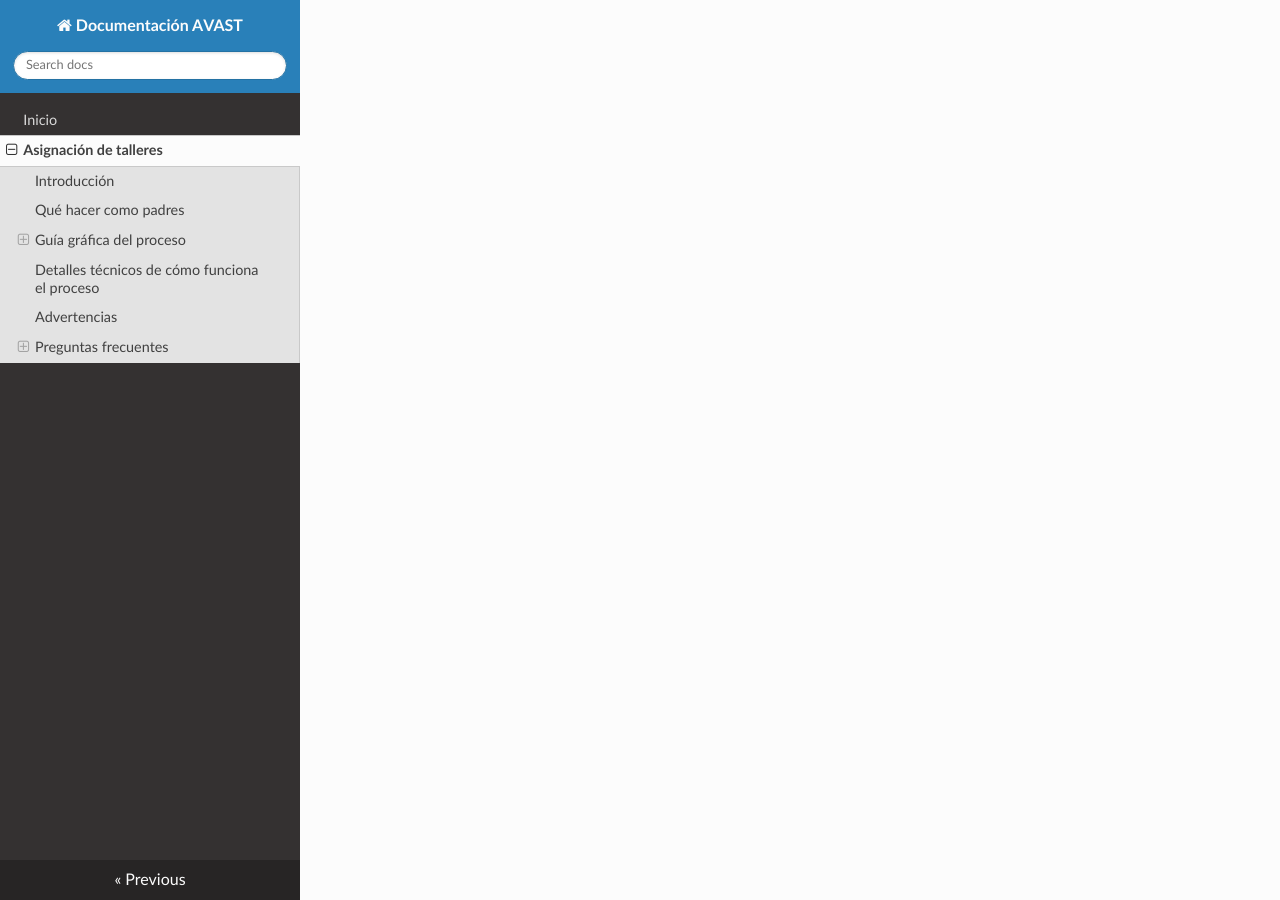
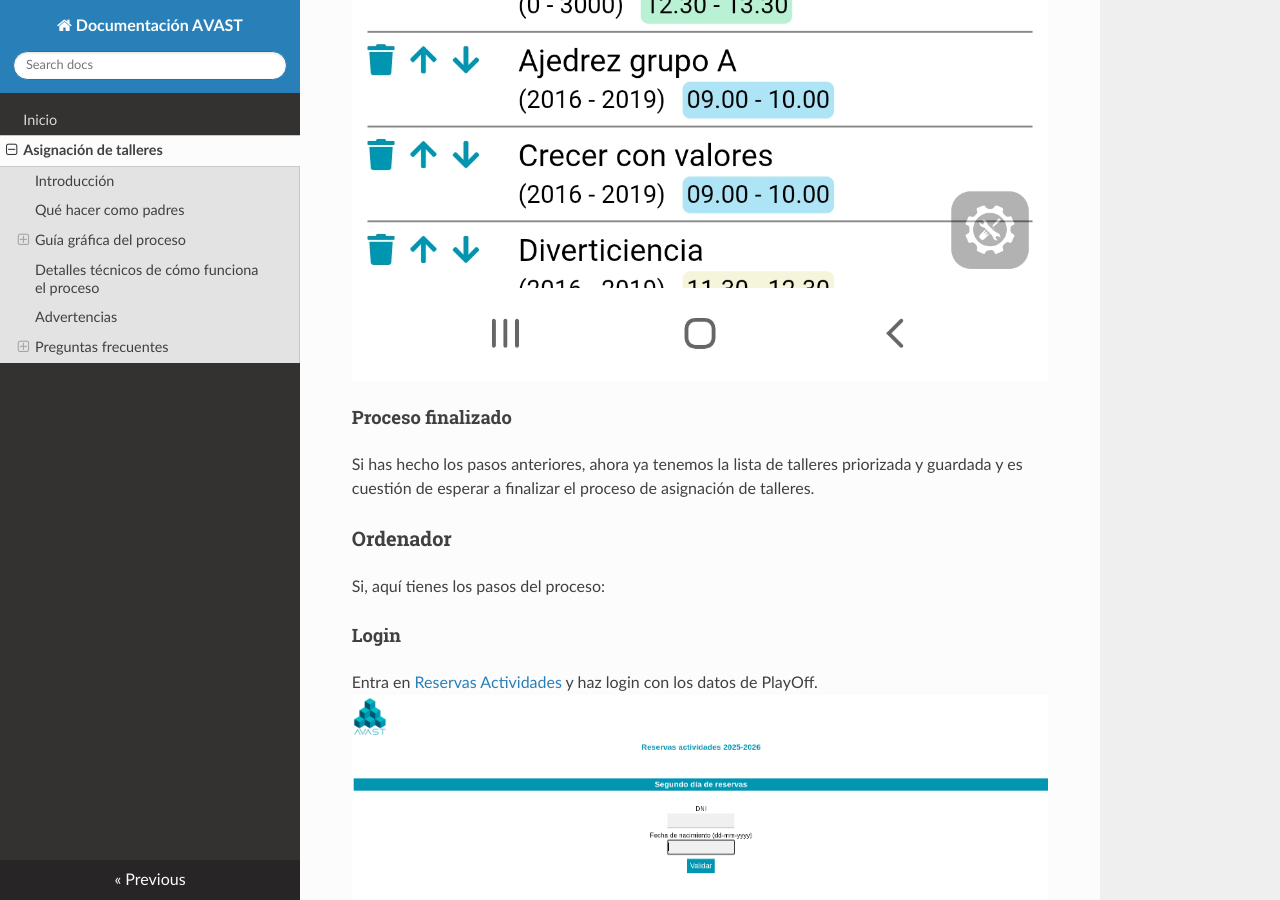
Before and after one commit to asociacion-avast/docs, an MkDocs documentation site: the page built from docs/asignacion.md, in a window 1280 px wide and 900 px high, scrolled down 8322 px. Built offline with MkDocs 1.6.1, drawn with Linux system fonts in a browser that asks for light colours; nearby versions of some CDN libraries; some of the changed text lies outside the part shown.

```diff
--- a/docs/asignacion.md
+++ b/docs/asignacion.md
@@ -23,14 +23,42 @@ El resumen rápido es:
 
 ## Guía gráfica del proceso
 
+### Móvil, tablet
+
+#### Login
+
+Entra en [Reservas Actividades](https://admin.asociacion-avast.org/reservas) y haz login con los datos de PlayOff.
+![](01-mob-playoff.jpg)
+y haz login:
+![](02-mob-login.jpg)
+
+#### Selecciona los talleres:
+
+Lista inicial vacía:
+![](03-mob-listado.jpg)
+
+Lista con talleres añadidos:
+![](04-mob-anyadir.jpg)
+
+#### Ordena los talleres por prioridad y presiona el botón guardar
+
+Usa las flechas para subir, bajar o eliminar el taller de la lista
+![](05-mob-ordenar.jpg)
+
+#### Proceso finalizado
+
+Si has hecho los pasos anteriores, ahora ya tenemos la lista de talleres priorizada y guardada y es cuestión de esperar a finalizar el proceso de asignación de talleres.
+
+### Ordenador
+
 Si, aquí tienes los pasos del proceso:
 
-### Login
+#### Login
 
 Entra en [Reservas Actividades](https://admin.asociacion-avast.org/reservas) y haz login con los datos de PlayOff.
 ![](2025-05-23-09-53-11.png)
 
-### Selecciona los talleres:
+#### Selecciona los talleres:
 
 Lista inicial vacía:
 ![](2025-05-23-09-53-37.png)
@@ -38,16 +66,16 @@ Lista inicial vacía:
 Lista con talleres añadidos:
 ![](2025-05-23-09-54-39.png)
 
-### Ordena los talleres por prioridad
+#### Ordena los talleres por prioridad
 
 Usa las flechas para subir, bajar o eliminar el taller de la lista
 ![](2025-05-23-09-55-32.png)
 
-### Guarda la lista presionando el botón guardar
+#### Guarda la lista presionando el botón guardar
 
 ![](2025-05-23-09-55-58.png)
 
-### Proceso finalizado
+#### Proceso finalizado
 
 Si has hecho los pasos anteriores, ahora ya tenemos la lista de talleres priorizada y guardada y es cuestión de esperar a finalizar el proceso de asignación de talleres.
 
```
Also changed, not shown: docs/01-mob-playoff.jpg (added), docs/02-mob-login.jpg (added), docs/03-mob-listado.jpg (added), docs/04-mob-anyadir.jpg (added), docs/05-mob-ordenar.jpg (added).
